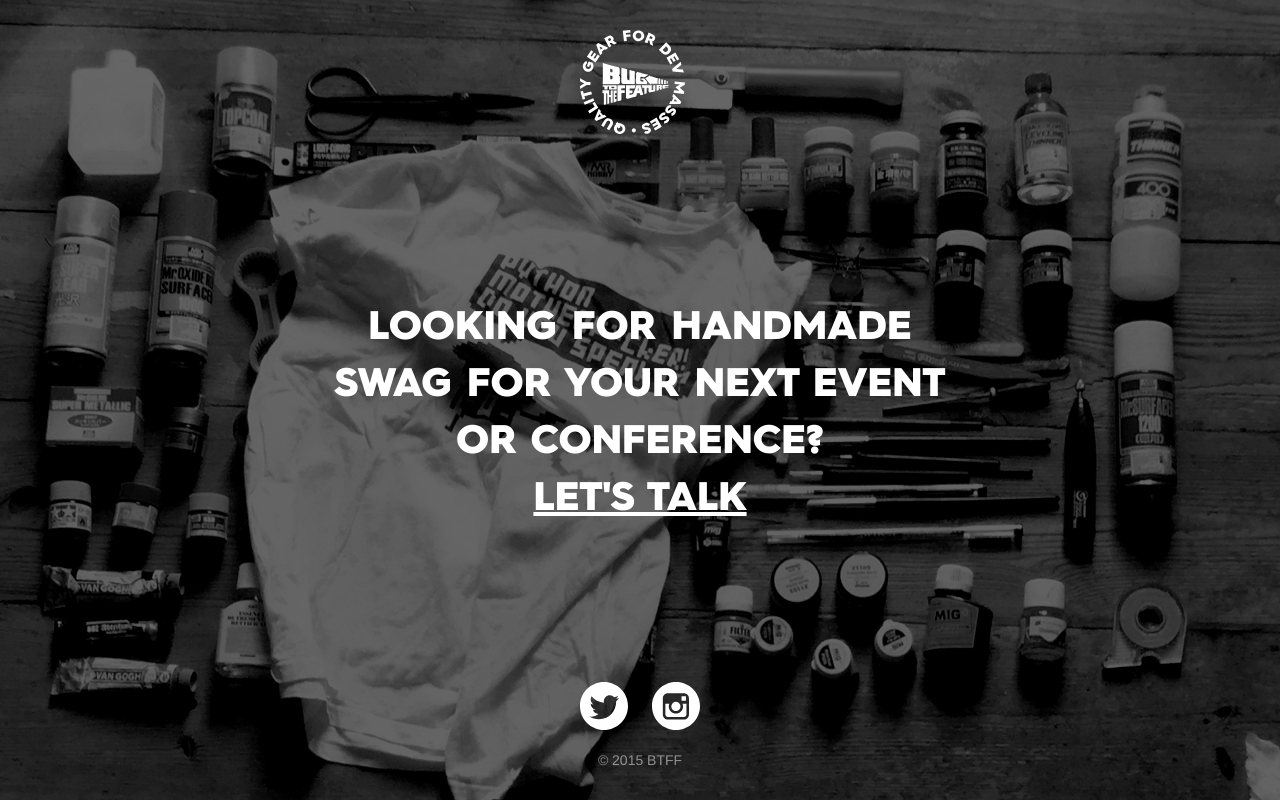
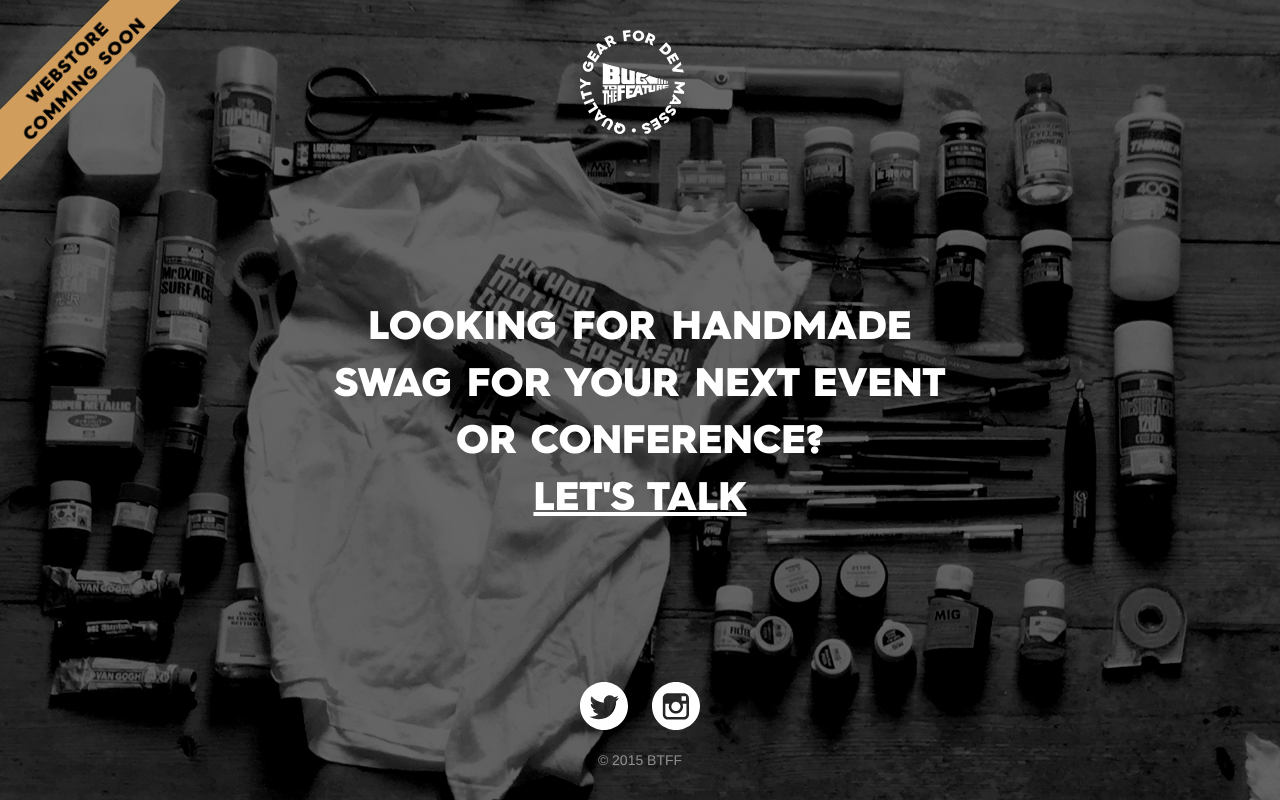
Before and after one commit to bugtothefeature/splash, a plain HTML site: page index.html in a window 1280 px wide. Drawn offline with nearby package versions, Linux system fonts and the light colour scheme; a small style sheet from the web is missing; files whose address does not match are found by name.

Commit message:
Add corner ribbon

```diff
--- a/index.html
+++ b/index.html
@@ -24,10 +24,8 @@
 	<script src="https://maxcdn.bootstrapcdn.com/bootstrap/3.3.5/js/bootstrap.min.js"></script>
 </head>
 <body>
+	<div class="corner-ribbon">Webstore<br>Comming soon</div>
 	<div id="background_cycler">
-	<script type="text/javascript">
-		$('#background_cycler').hide();
-	</script>
 	<div class="active" style="background-image:url('/images/hero-2.jpg')"></div>
 	<div style="background-image:url('/images/bg2.jpg')"></div>
 </div>
--- a/scss/main.scss
+++ b/scss/main.scss
@@ -28,6 +28,35 @@ body {
 	font-size: 14px;
 }
 
+.corner-ribbon {
+	width: 300px;
+  background: #d09d5d;
+  position: fixed;
+  top: 45px;
+  left: -75px;
+  text-align: center;
+	font-family: 'HurmeGeometricSans4-Bold';
+  letter-spacing: 1px;
+  color: #000;
+  transform: rotate(-45deg);
+  -webkit-transform: rotate(-45deg);
+	z-index: $zindex-ribbon;
+	text-transform: uppercase;
+	font-size: 18px;
+	padding: 5px 10px 0px 10px;
+	line-height: 125%;
+	box-shadow: 0 0 3px rgba(0,0,0,.3);
+	-moz-box-shadow: 0 0 3px rgba(0,0,0,.3);
+	-webkit-box-shadow: 0 0 3px rgba(0,0,0,.3);
+
+	@media all and (max-width:$mobile-grid-breakpoint) {
+		padding-bottom: 3px;
+		top: 25px;
+		left: -105px;
+		font-size: 12px;
+	}
+}
+
 #background_cycler {
 	padding:0;
 	margin:0;
@@ -37,6 +66,7 @@ body {
 	top:0;
 	left:0;
 	z-index:-1;
+	display: none;
 
 	div {
 		position:absolute;
@@ -126,7 +156,6 @@ footer {
   }
 
   h3 {
-    font-family: $hurme-regular;
     margin-top: 0;
     font-size: 16px;
     font-weight: 400;
--- a/scss/part/_vars.scss
+++ b/scss/part/_vars.scss
@@ -4,13 +4,9 @@ $nav-hover: #d5d5d5;
 $btn-color: #666;
 $footer-bg: #fbfbfb;
 
-$zindex-bg: 10;
-$zindex-content: 20;
-$zindex-border: 0;
+$zindex-ribbon: 1100;
 
 $nav-height: 90px;
 
 $grid-breakpoint: 768px !default;
-
-$hurme-regular: 'HurmeGeometricSans4-Regular', 'Open Sans', 'Helvetica Neue', Arial, sans-serif;;
-$hurme-black: 'HurmeGeometricSans4-Black', 'Open Sans', 'Helvetica Neue', Arial ,sans-serif;
+$mobile-grid-breakpoint: 768px - 1 !default;
```
Also changed, not shown: css/main.css.
